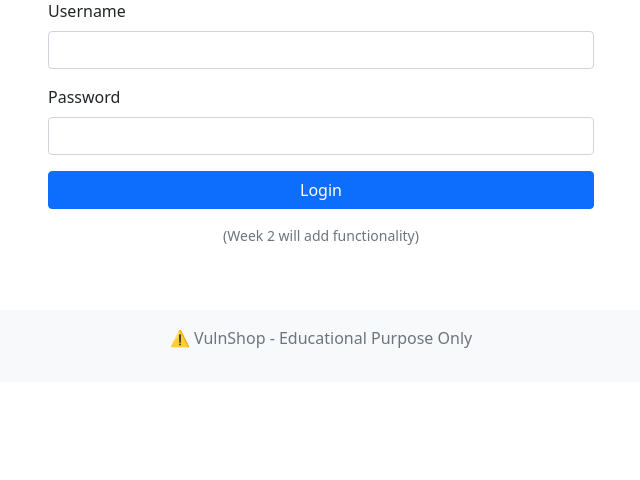
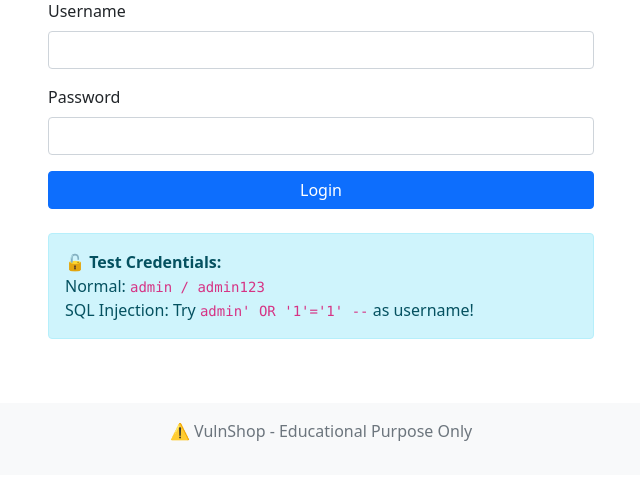
Before and after one commit to manav1777/vulnshop-security-project, a Flask app: page /login in a window 1280 px wide. Shown: the part 143-623 px from the top of the page, without its empty margins (319-959 px from the left). Run offline with Flask 3, Linux system fonts and the light colour scheme.

Commit message:
Week 2 Complete: SQL Injection vulnerability implemented
- Added vulnerable login with SQL injection
- Created dashboard page
- Implemented session management
- Successfully demonstrated authentication bypass
- Documented attack with debug logging

```diff
--- a/vulnshop-app/app.py
+++ b/vulnshop-app/app.py
@@ -1,4 +1,4 @@
-from flask import Flask, render_template, request, redirect, url_for
+from flask import Flask, render_template, request, redirect, url_for, session
 import sqlite3
 import os
 
@@ -72,10 +72,47 @@ def products():
 
 @app.route('/login', methods=['GET', 'POST'])
 def login():
+    error = None
     if request.method == 'POST':
         username = request.form.get('username')
-        return f"Login attempted for: {username} (not functional yet)"
-    return render_template('login.html')
+        password = request.form.get('password')
+
+        # VULNERABLE CODE - DO NOT USE IN REAL APPLICATIONS!
+        # This is intentionally vulnerable to SQL injection
+        conn = sqlite3.connect(DATABASE)
+        cursor = conn.cursor()
+
+        # DANGEROUS: String concatenation allows SQL injection
+        query = f"SELECT * FROM users WHERE username = '{username}' AND password = '{password}'"
+
+        print(f"[DEBUG] Executing query: {query}")
+
+        try:
+            cursor.execute(query)
+            user = cursor.fetchone()
+            conn.close()
+
+            if user:
+                session['username'] = user[1]
+                return redirect('/dashboard')
+            else:
+                error = "Invalid username or password"
+        except sqlite3.Error as e:
+            conn.close()
+            error = f"Database error: {str(e)}"
+
+    return render_template('login.html', error=error)
+
+@app.route('/dashboard')
+def dashboard():
+    if 'username' not in session:
+        return redirect('/login')
+    return render_template('dashboard.html', username=session['username'])
+
+@app.route('/logout')
+def logout():
+    session.pop('username', None)
+    return redirect('/')
 
 if __name__ == '__main__':
     app.run(debug=True, port=5000)
--- a/vulnshop-app/templates/login.html
+++ b/vulnshop-app/templates/login.html
@@ -4,6 +4,11 @@
 <div class="row justify-content-center">
     <div class="col-md-6">
         <h2 class="text-center">Login</h2>
+
+        {% if error %}
+        <div class="alert alert-danger mt-3">{{ error }}</div>
+        {% endif %}
+
         <form method="POST" class="mt-4">
             <div class="mb-3">
                 <label for="username" class="form-label">Username</label>
@@ -15,8 +20,12 @@
             </div>
             <button type="submit" class="btn btn-primary w-100">Login</button>
         </form>
-        <p class="text-muted mt-3 text-center small">(Week 2 will add functionality)</p>
+
+        <div class="alert alert-info mt-4">
+            <strong>🔓 Test Credentials:</strong><br>
+            Normal: <code>admin / admin123</code><br>
+            SQL Injection: Try <code>admin' OR '1'='1' --</code> as username!
+        </div>
     </div>
 </div>
 {% endblock %}
-EOF
```
Also changed, not shown: vulnshop-app/templates/dashboard.html (added, +13 -0 lines).
